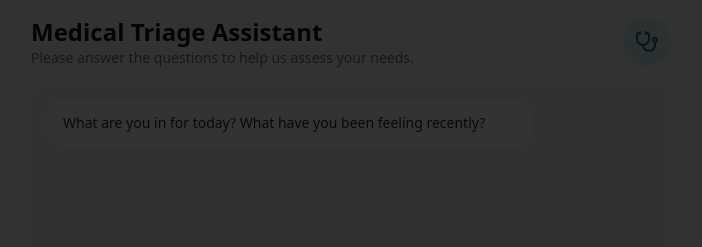
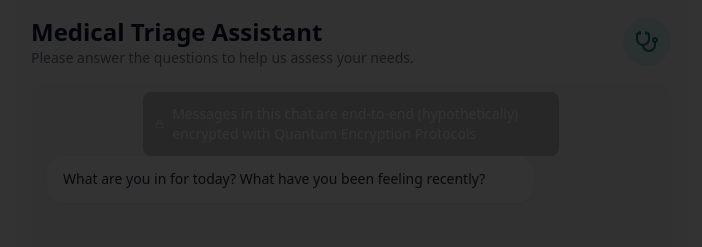
Before and after one commit to Joshua192/triage-tango-assistant, a React (Vite) app: page / in a window 1280 px wide. Shown: the top 247 px of the page, without its empty margins (289-991 px from the left). Built offline with nearby package versions, Linux system fonts and the light colour scheme.

Commit message:
Add encryption message to chat
Implemented a small transparent box within the chat interface to display the message: "Messages in this chat are end-to-end (hypothetically) encrypted with Quantum Encryption Protocols." The style of the box replicates the provided design.
[skip gpt_engineer]

```diff
--- a/src/components/TriageChat.tsx
+++ b/src/components/TriageChat.tsx
@@ -4,7 +4,7 @@ import { TypingIndicator } from "./TypingIndicator";
 import { SummaryCard } from "./SummaryCard";
 import { motion } from "framer-motion";
 import { useToast } from "@/hooks/use-toast";
-import { Stethoscope } from "lucide-react";
+import { Stethoscope, Lock } from "lucide-react";
 import {
   AlertDialog,
   AlertDialogContent,
@@ -233,8 +233,14 @@ export const TriageChat = () => {
         </motion.div>
       </div>
 
-      <div className="flex-1 overflow-y-auto rounded-xl bg-gray-100 p-4">
-        <div className="space-y-4">
+      <div className="relative flex-1 overflow-y-auto rounded-xl bg-gray-100 p-4">
+        <div className="absolute top-2 left-1/2 -translate-x-1/2 w-full max-w-md px-4">
+          <div className="bg-black/20 backdrop-blur-sm rounded-lg p-3 text-white text-sm flex items-center justify-center space-x-2">
+            <Lock className="h-4 w-4" />
+            <span>Messages in this chat are end-to-end (hypothetically) encrypted with Quantum Encryption Protocols</span>
+          </div>
+        </div>
+        <div className="space-y-4 pt-14">
           {messages.map((message, index) => (
             <ChatMessage
               key={index}
```
